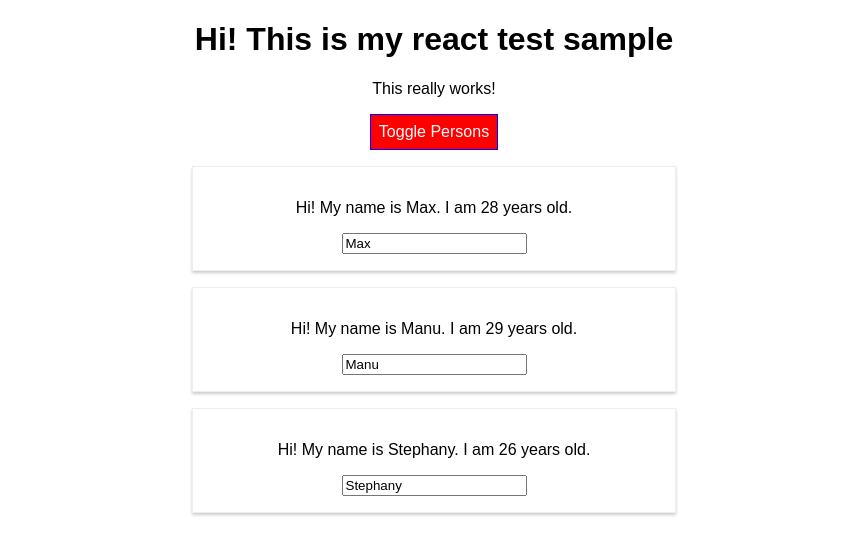
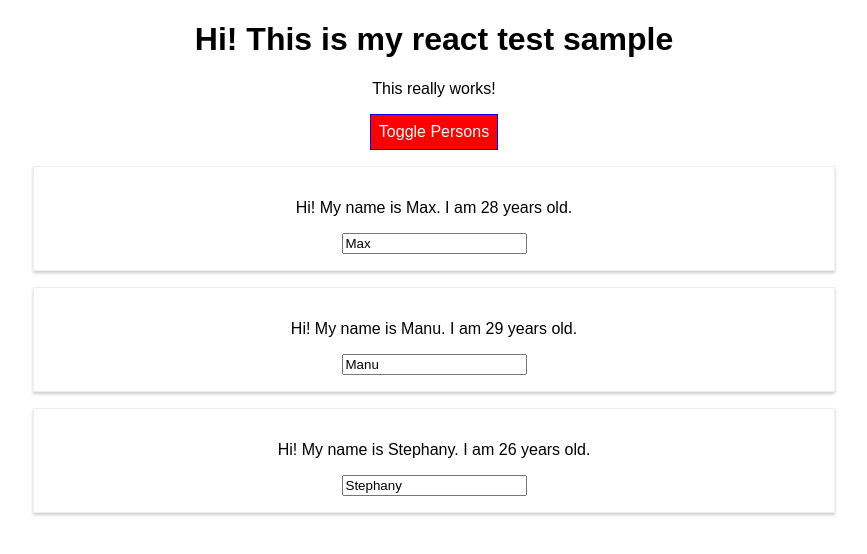
Before and after one commit to cavy2017/learn-react, a React (Create React App) app in the folder learn-react-app/: page / in a window 1280 px wide. Both pictures are taken after a click on the button "Toggle Persons". Shown: the top 554 px of the page, without its empty margins (206-1073 px from the left). Built offline with nearby package versions, Linux system fonts and the light colour scheme.

Commit message:
remove Radium changes, save before eject

```diff
--- a/learn-react-app/src/App.js
+++ b/learn-react-app/src/App.js
@@ -1,7 +1,6 @@
 import React, { Component } from 'react';
 import './App.css';
 import Person from './Person/Person';
-import Radium, { StyleRoot } from 'radium';
 
 class App extends Component {
   state = {
@@ -44,10 +43,7 @@
       font: 'inherit',
       border: '1px solid blue',
       padding: '8px',
-      cursor: 'pointer',
-      ':hover': {
-        backgroundColor: 'lightgreen'
-      }
+      cursor: 'pointer'
     };
 
     let persons = null;
@@ -66,10 +62,6 @@
       </div>);
 
       changeNameStyle.backgroundColor = 'red';
-      changeNameStyle[':hover'] = {
-        backgroundColor: 'salmon',
-        color: 'black'
-      }
     }
 
     const classes = [];
@@ -81,7 +73,6 @@
     }
 
     return (
-      <StyleRoot>
       <div className="App">
         <h1>Hi! This is my react test sample</h1>
         <p className={classes.join(' ')}>This really works!</p>
@@ -90,9 +81,8 @@
           onClick={this.togglePersonsHandler}>Toggle Persons</button>
           {persons}
       </div>
-      </StyleRoot>
     );
   }
 }
 
-export default Radium(App);
+export default App;
--- a/learn-react-app/src/Person/Person.js
+++ b/learn-react-app/src/Person/Person.js
@@ -1,15 +1,9 @@
 import React from 'react';
 import './Person.css';
-import Radium from 'radium';
 
 const person = (props) => {
-    const style = {
-        '@media (min-width: 500px)': {
-            width: '450px'
-        }
-    };
     return (
-        <div className="Person" style={style}>
+        <div className="Person">
             <p onClick={props.click}>Hi! My name is {props.name}. I am {props.age} years old.</p>
             <p>{props.children}</p>
             <input type="text" onChange={props.changed} value={props.name} />
@@ -17,4 +11,4 @@
         )
 };
 
-export default Radium(person);
+export default person;
```
